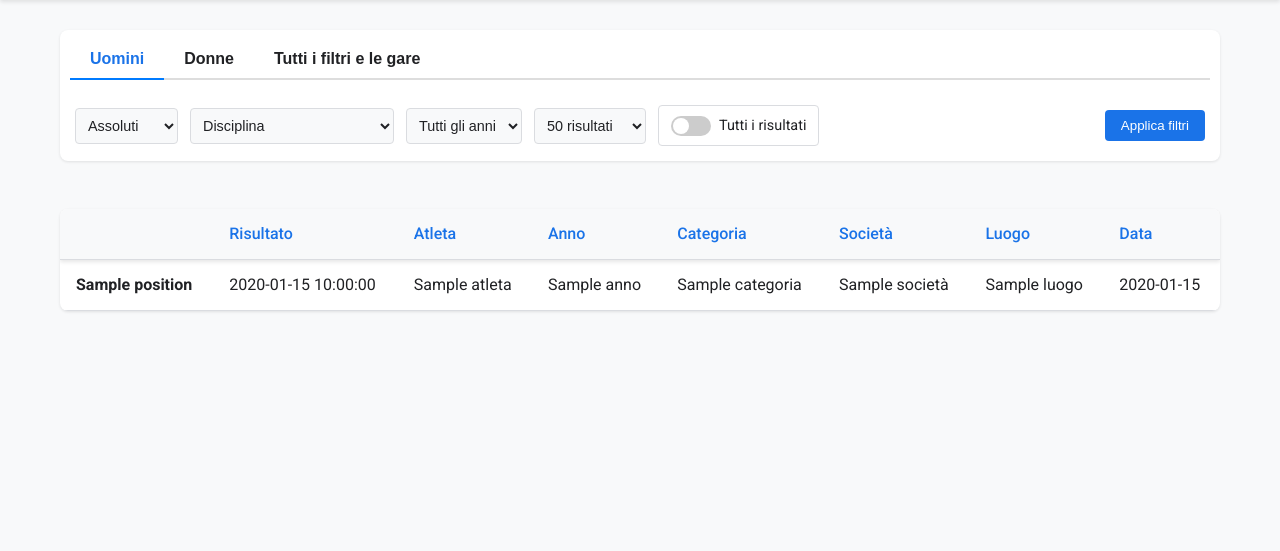
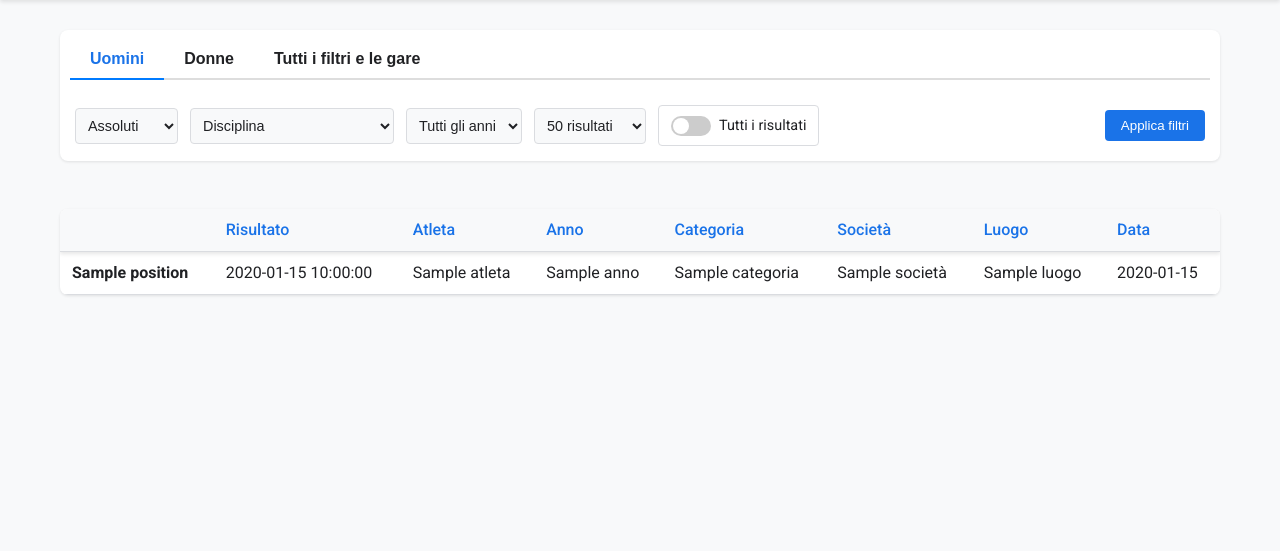
Before and after one commit to F-Depi/atletica, a Flask app: template templates/rankings.html in a window 1280 px wide. Shown: the part 70-621 px from the top of the page. Run offline with Flask 3, Linux system fonts and the light colour scheme; the template is opened without the code that fills it: most values are stand-ins (such as "Sample title", 1, 10 or a date in 2020); some libraries are stand-ins or nearby versions.

Commit message:
compactified table

```diff
--- a/static/css/tables.css
+++ b/static/css/tables.css
@@ -19,7 +19,7 @@
 
 .rankings-table th,
 .rankings-table td {
-    padding: 12px 16px;
+    padding: 8px 12px;
     text-align: left;
     border-bottom: 1px solid var(--border-color);
 }
```
